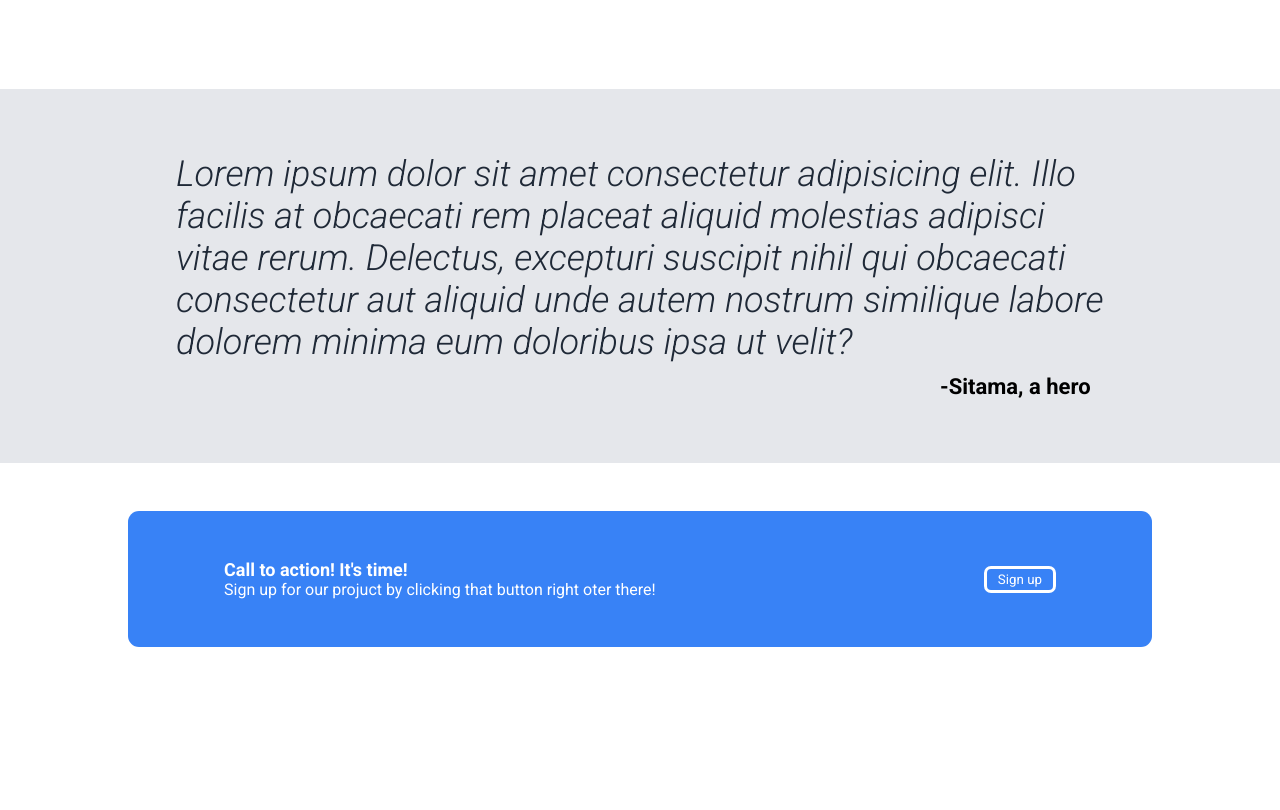
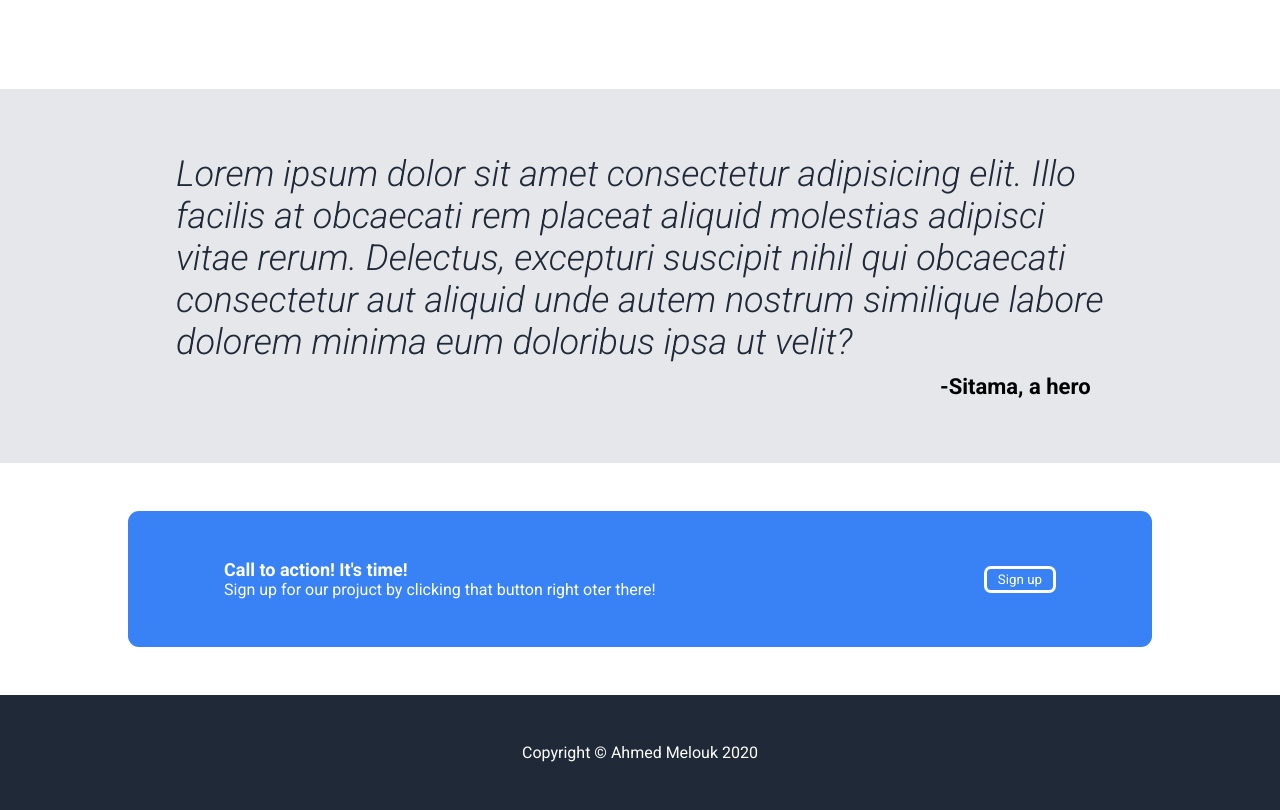
Before and after one commit to programmer-weeb/Project-Landing-Page, a plain HTML site: page index.html in a window 1280 px wide. Shown: the part 838-1648 px from the top of the page. Before the commit the page ends 1533 px from the top, so only its background shows below. Drawn offline with Linux system fonts and the light colour scheme.

Commit message:
Finish footer

```diff
--- a/index.html
+++ b/index.html
@@ -62,5 +62,9 @@
                 <button>Sign up</button>
             </div>
         </section>
+
+        <footer>
+            <p>Copyright &copy; Ahmed Melouk 2020</p>
+        </footer>
 </body>
 </html>
--- a/style.css
+++ b/style.css
@@ -139,3 +139,11 @@
     padding: 3px 11px;
     border-radius: 7px;
 }
+/* footer */
+footer {
+    background-color: #1f2937;
+    padding: 3em 11em;
+}
+footer p {
+    text-align: center;
+}
```
